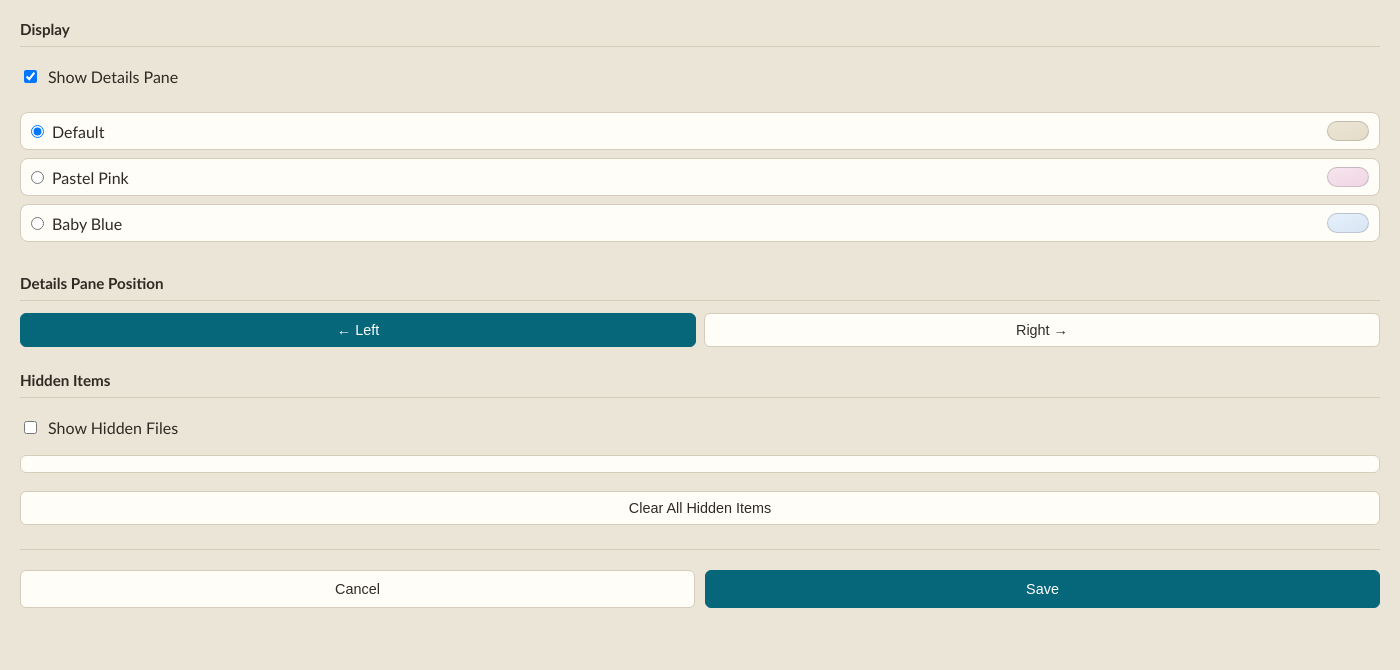
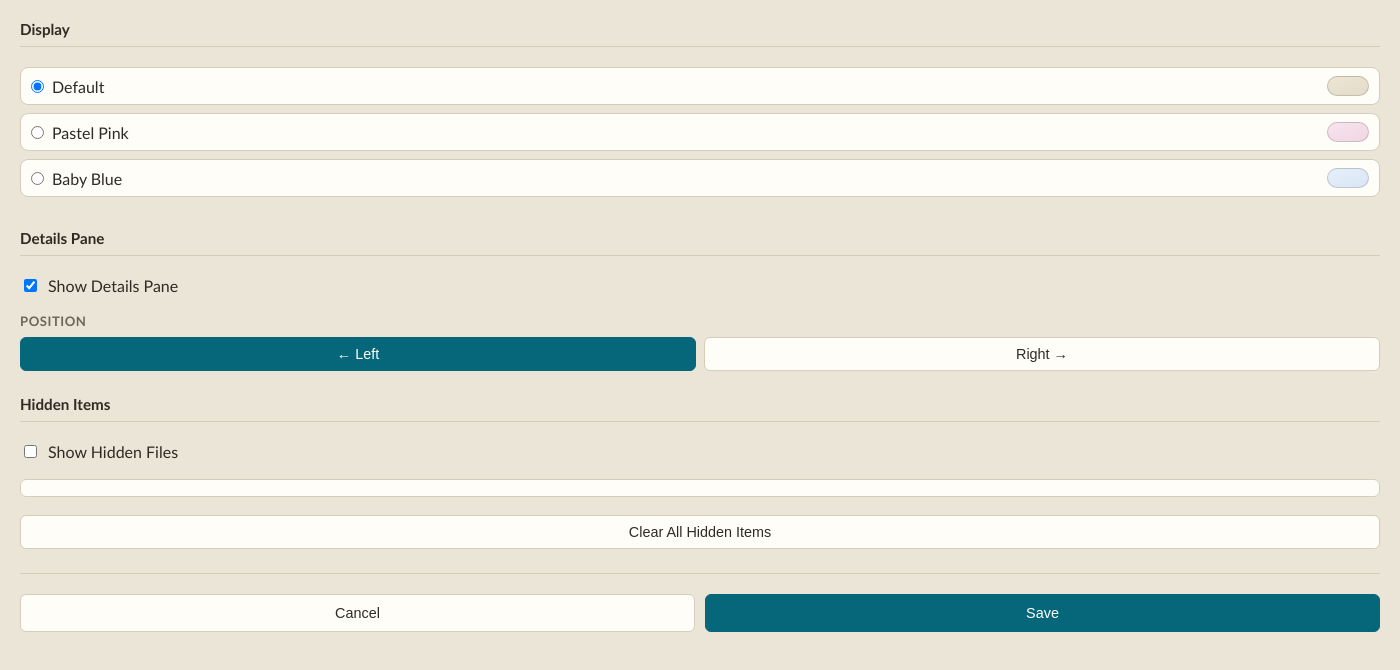
Before and after one commit to wi-ry/PrintaView, an Electron app: page src/renderer/settings.html in a window 1400 px wide. Drawn offline with Linux system fonts and the light colour scheme; no server answers.

Commit message:
Move pane settings to pane section

```diff
--- a/src/renderer/settings.html
+++ b/src/renderer/settings.html
@@ -27,6 +27,14 @@
         margin-bottom: 12px;
         padding-bottom: 8px;
         border-bottom: 1px solid var(--line);
+      }
+      .settings-subheading {
+        font-size: 0.82rem;
+        font-weight: 600;
+        color: var(--ink-soft);
+        text-transform: uppercase;
+        letter-spacing: 0.04em;
+        margin-bottom: 8px;
       }
       .settings-item {
         display: flex;
@@ -211,12 +219,6 @@
       <div class="settings-section">
         <div class="settings-section-title">Display</div>
         <div class="settings-item">
-          <label>
-            <input id="show-details-pane" type="checkbox" checked />
-            Show Details Pane
-          </label>
-        </div>
-        <div class="settings-item">
           <div class="theme-options" role="radiogroup" aria-label="Theme">
             <label class="theme-option">
               <input type="radio" name="theme" value="default" checked />
@@ -238,7 +240,14 @@
       </div>
 
       <div class="settings-section">
-        <div class="settings-section-title">Details Pane Position</div>
+        <div class="settings-section-title">Details Pane</div>
+        <div class="settings-item">
+          <label>
+            <input id="show-details-pane" type="checkbox" checked />
+            Show Details Pane
+          </label>
+        </div>
+        <div class="settings-subheading">Position</div>
         <div class="pane-position-toggle">
           <button id="pane-left-btn" class="active">← Left</button>
           <button id="pane-right-btn">Right →</button>
```
